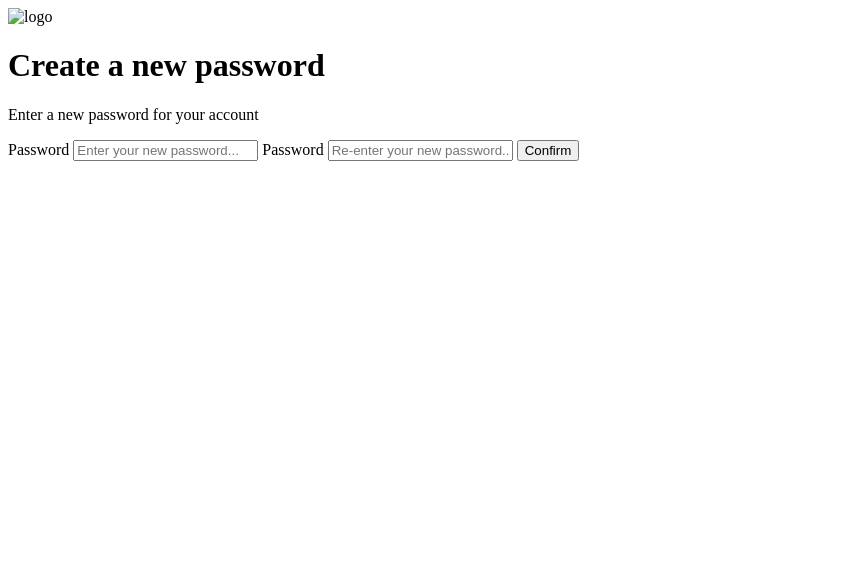
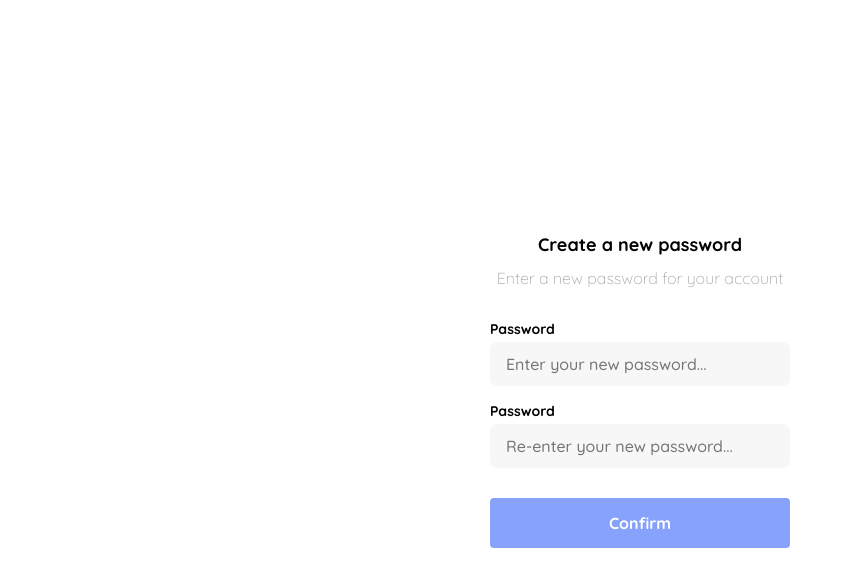
Before and after one commit to PaconcioDev/Yard-Sale-website, a plain HTML site: page creacionContraseña.html in a window 1280 px wide. Shown: the whole page, without its empty margins (0-845 px from the left). Drawn offline with Linux system fonts and the light colour scheme.

Commit message:
V_0.1.1 CSS added

```diff
--- a/creacionContraseña.html
+++ b/creacionContraseña.html
@@ -4,13 +4,13 @@
     <meta charset="UTF-8" />
     <meta http-equiv="X-UA-Compatible" content="IE=edge" />
     <meta name="viewport" content="width=device-width, initial-scale=1.0" />
-    <link rel="stylesheet" href="./styles/creacionContraseña.css">
+    <link rel="stylesheet" href="./styles/creacionContraseña.css" />
     <title>Document</title>
   </head>
   <body>
     <div class="login">
       <div class="form-container">
-        <img src="" alt="logo" class="logo" />
+        <img src="./src/logos/logo_yard_sale.svg" alt="logo" class="logo" />
         <h1 class="title">Create a new password</h1>
         <p class="subtitle">Enter a new password for your account</p>
         <form action="/" class="password-form">
@@ -28,7 +28,11 @@
             placeholder="Re-enter your new password..."
             class="password-input"
           />
-          <input type="submit" value="Confirm" class="primary-btn confirm-btn">
+          <input
+            type="submit"
+            value="Confirm"
+            class="primary-btn confirm-btn"
+          />
         </form>
       </div>
     </div>
--- a/styles/creacionContraseña.css
+++ b/styles/creacionContraseña.css
@@ -0,0 +1,98 @@
+@import url('https://fonts.googleapis.com/css2?family=Quicksand:wght@300;500;700&display=swap');
+
+:root {
+    --very-light-pink: #a6a6a6;
+    --text-input-field: #f7f7f7;
+    --light-purple: #87A2FB;
+    --white: #ffffff;
+    --black: #000000;
+    --sm: 14px;
+    --md: 16px;
+    --lg: 18px;
+}
+
+body {
+    margin: 0;
+    font-family: 'Quicksand', sans-serif;
+}
+
+.login {
+    width: 100%;
+    height: 100vh;
+    display: grid;
+    place-items: center;
+}
+
+.form-container {
+    display: grid;
+    grid-template-rows: auto 1fr auto;
+    width: 300px;
+}
+
+.logo {
+    width: 150px;
+    margin-bottom: 48px;
+    justify-self: center;
+    display: none;
+}
+
+.title {
+    font-size: var(--lg);
+    margin-bottom: 12px;
+    text-align: center;
+}
+
+.subtitle {
+    color: var(--very-light-pink);
+    font-size: var(--md);
+    font-weight: 300;
+    margin-top: 0;
+    margin-bottom: 32px;
+    text-align: center;
+}
+
+.password-form {
+    display: flex;
+    flex-direction: column;
+}
+
+.password-label {
+    font-size: var(--sm);
+    font-weight: bold;
+    margin-bottom: 4px;
+}
+
+.password-input {
+    font-family: 'Quicksand', sans-serif;
+    background-color: var(--text-input-field);
+    border: none;
+    border-radius: 8px;
+    height: 32px;
+    font-size: var(--md);
+    padding: 6px 6px 6px 16px;
+    margin-bottom: 16px;
+}
+
+.primary-btn {
+    font-family: 'Quicksand', sans-serif;
+    background-color: var(--light-purple);
+    border: none;
+    border-radius: 4px;
+    color: var(--white);
+    width: 100%;
+    cursor: pointer;
+    font-size: var(--md);
+    font-weight: bold;
+    height: 50px;
+}
+
+.confirm-btn {
+    margin-top: 14px;
+    margin-bottom: 32px;
+}
+
+@media (max-width: 640px) {
+    .logo {
+        display: block;
+    }
+}
--- a/styles/index.css
+++ b/styles/index.css
@@ -9,5 +9,5 @@
 }
 
 body {
-    font-family: 'Quicksand', sans-serif;;
+    font-family: 'Quicksand', sans-serif;
 }
```
